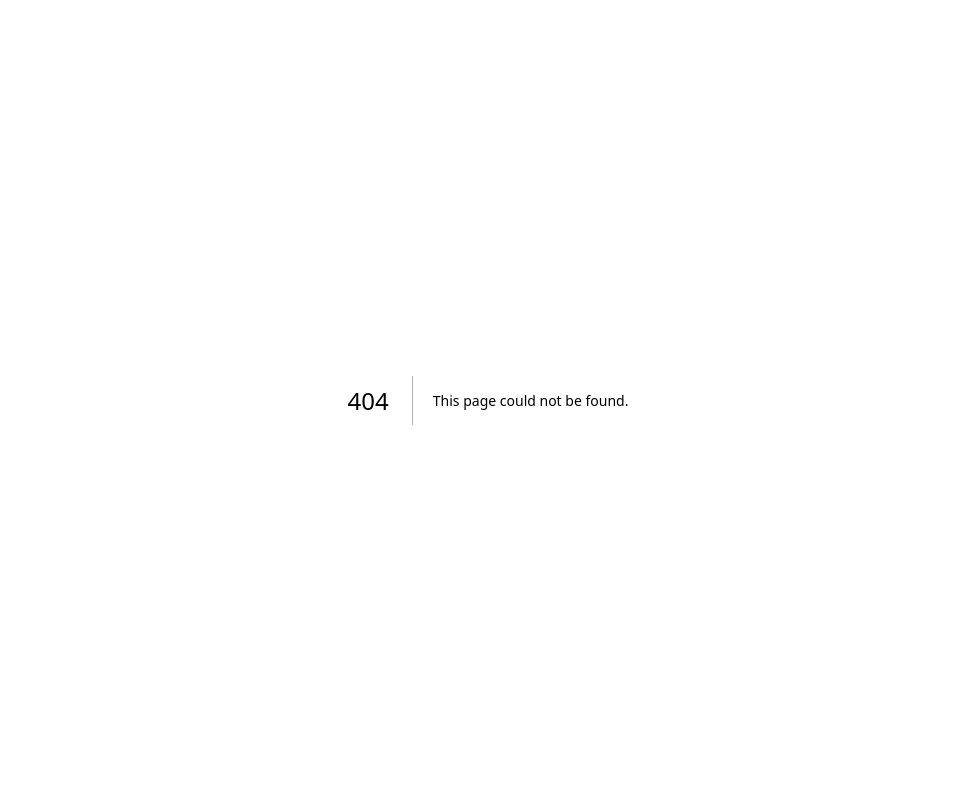
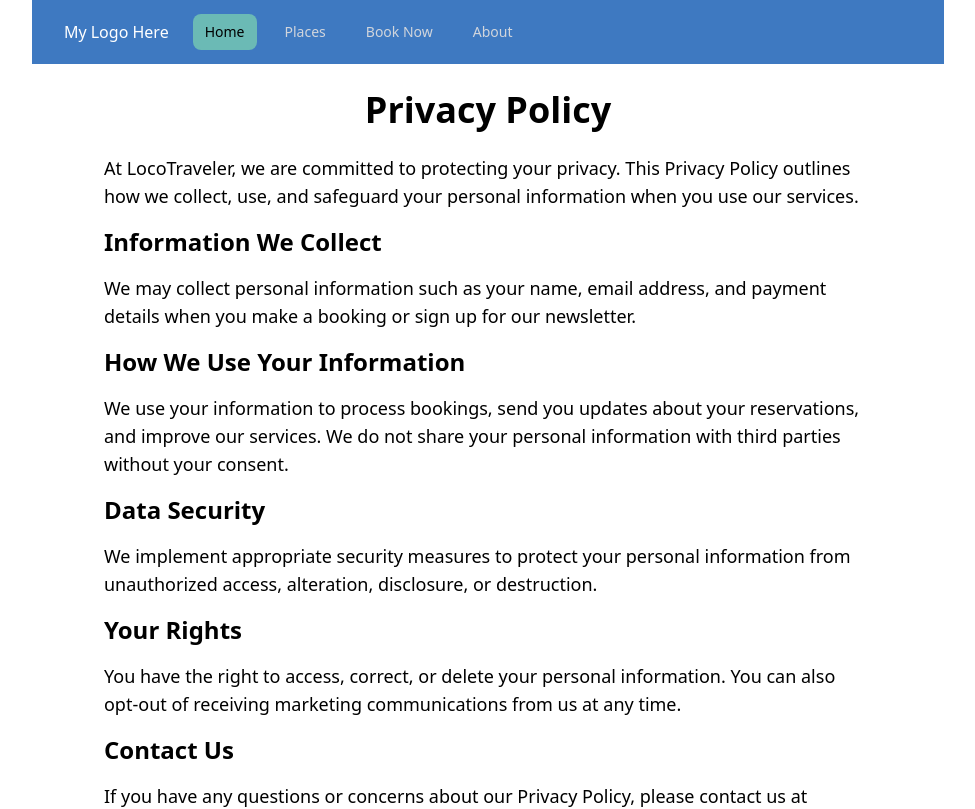
Before and after one commit to yongbaehong/affiliate, a Next.js app: page /privacy in a window 1280 px wide. Before the commit this address had no page. Shown: the top 809 px of the page, without its empty margins (152-1127 px from the left). Built offline with nearby package versions, Linux system fonts and the light colour scheme.

Commit message:
create privacy page

```diff
--- /dev/null
+++ b/app/privacy/page.tsx
@@ -0,0 +1,55 @@
+"use client";
+import Header from "../components/Header/Header";
+import Footer from "../components/Footer/Footer";
+
+export default function PrivacyPage() {
+  return (
+    <main>
+      <Header />
+      <div className="min-h-screen bg-white text-black flex flex-col items-center justify-center p-6">
+        <h1 className="text-4xl font-bold mb-6">Privacy Policy</h1>
+        <div className="max-w-3xl space-y-4 text-lg">
+          <p>
+            At LocoTraveler, we are committed to protecting your privacy. This
+            Privacy Policy outlines how we collect, use, and safeguard your
+            personal information when you use our services.
+          </p>
+          <h2 className="text-2xl font-semibold mt-4">
+            Information We Collect
+          </h2>
+          <p>
+            We may collect personal information such as your name, email
+            address, and payment details when you make a booking or sign up for
+            our newsletter.
+          </p>
+          <h2 className="text-2xl font-semibold mt-4">
+            How We Use Your Information
+          </h2>
+          <p>
+            We use your information to process bookings, send you updates about
+            your reservations, and improve our services. We do not share your
+            personal information with third parties without your consent.
+          </p>
+          <h2 className="text-2xl font-semibold mt-4">Data Security</h2>
+          <p>
+            We implement appropriate security measures to protect your personal
+            information from unauthorized access, alteration, disclosure, or
+            destruction.
+          </p>
+          <h2 className="text-2xl font-semibold mt-4">Your Rights</h2>
+          <p>
+            You have the right to access, correct, or delete your personal
+            information. You can also opt-out of receiving marketing
+            communications from us at any time.
+          </p>
+          <h2 className="text-2xl font-semibold mt-4">Contact Us</h2>
+          <p>
+            If you have any questions or concerns about our Privacy Policy,
+            please contact us at locotraveler@gmail.com.
+          </p>
+        </div>
+      </div>
+      <Footer />
+    </main>
+  );
+}
```
